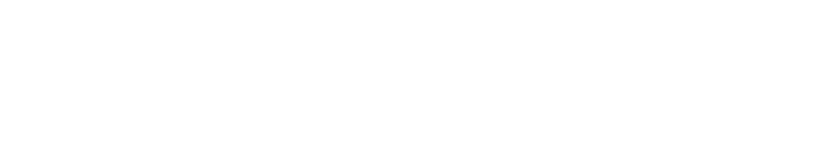
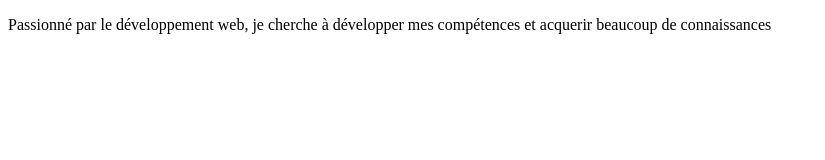
Before and after one commit to Matteo065/git-mon-cv, a plain HTML site: page index.html in a window 1280 px wide. Shown: the whole page, without its empty margins (0-825 px from the left). Drawn offline with Linux system fonts and the light colour scheme.

Commit message:
mise en place de la section description

```diff
--- a/index.html
+++ b/index.html
@@ -8,6 +8,10 @@
 </head>
 <body>
 
+    <section id="description">
+    <p>Passionné par le développement web, je cherche à développer mes compétences et acquerir beaucoup de connaissances</p>
+</section>
+
    <footer>
 
    </footer>
```
